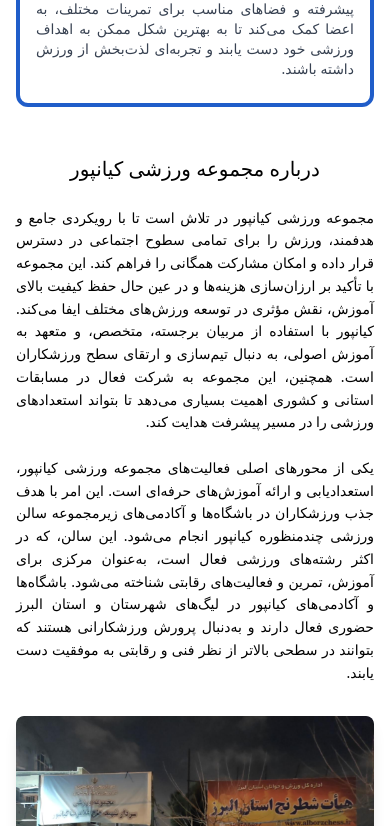
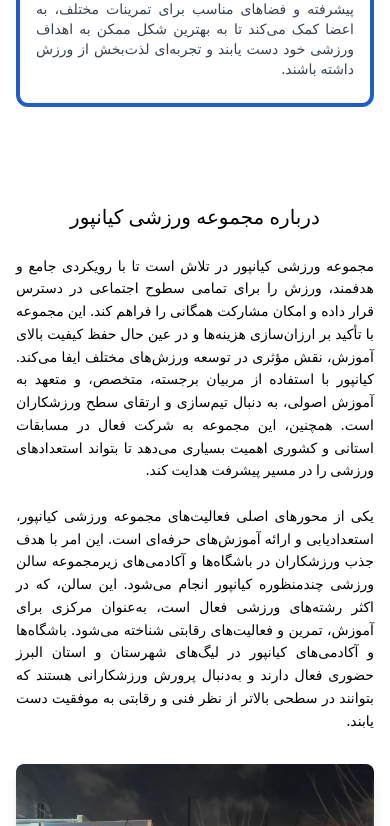
Before and after one commit to KasraMehr/kianpoor, a React (Vite) app: page / in a window 390 px wide. Shown: the part 1858-2684 px from the top of the page. Built offline with nearby package versions, Linux system fonts and the light colour scheme.

Commit message:
removed an ui bug

```diff
--- a/src/components/AboutUs.jsx
+++ b/src/components/AboutUs.jsx
@@ -4,7 +4,7 @@ import aboutKianpoor from '../assets/images/website/aboutKianpoor.png';
 function AboutUs() {
   return (
       <>
-        <div id="about-us" className="flex flex-col lg:flex-row justify-center items-center mt-12 lg:mt-24 px-4 lg:px-12" dir="rtl">
+        <div id="about-us" className="flex flex-col lg:flex-row justify-center items-center pt-24 px-4 lg:px-12" dir="rtl">
           {/* متن */}
           <div className="lg:w-5/12 w-full lg:ml-12 mb-8 lg:mb-0">
             <div className="text-xl sm:text-2xl lg:text-3xl font-medium text-center lg:text-right">
```
